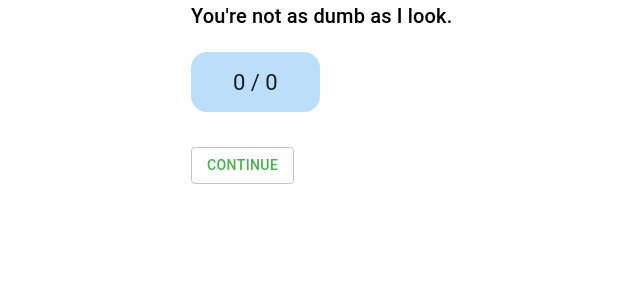
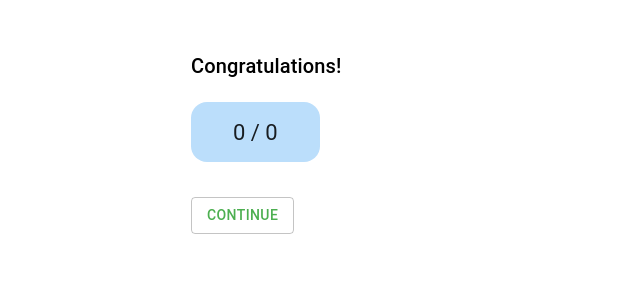
Before and after one commit to sukhajata/everyday-thai-next, a Next.js app: page /totals in a window 1280 px wide. Shown: the top 300 px of the page, without its empty margins (173-813 px from the left). Built offline with nearby package versions, Linux system fonts and the light colour scheme.

Commit message:
Changed totals message

```diff
--- a/pages/totals.js
+++ b/pages/totals.js
@@ -27,7 +27,7 @@ const Totals = ({  }) => {
     return (
         <Container maxWidth="sm">
             {result &&
-            <Grid container direction="column">
+            <Grid container direction="column" style={{ marginTop: 50 }}>
                 <Grid item>
                     <Typography variant="h6">
                         {language.wellDone}
--- a/services/en.translations.js
+++ b/services/en.translations.js
@@ -14,7 +14,7 @@ export default {
     name: "Name",
     female: "Female",
     male: "Male",
-    wellDone: "You're not as dumb as I look.",
+    wellDone: "Congratulations!",
     cannot: "I can't",
     email: "Email",
 }
```
